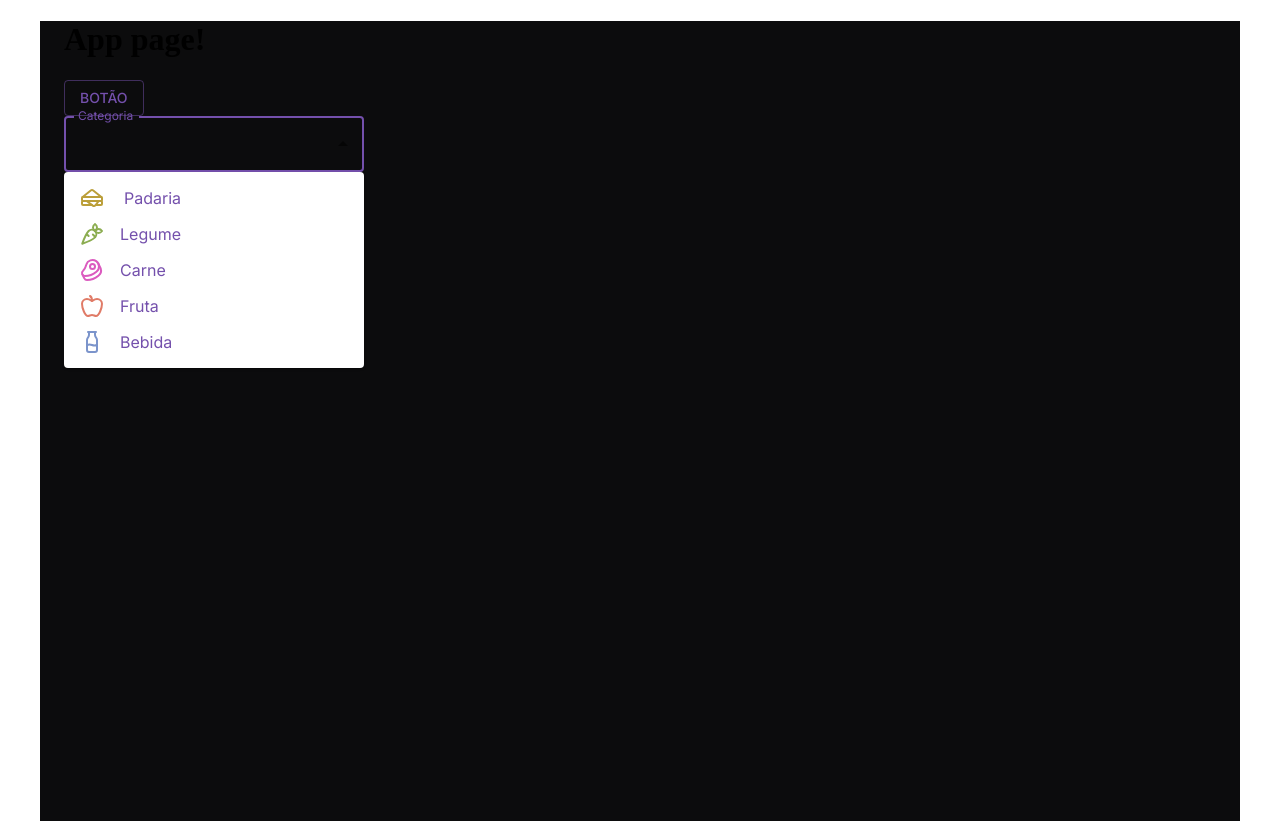
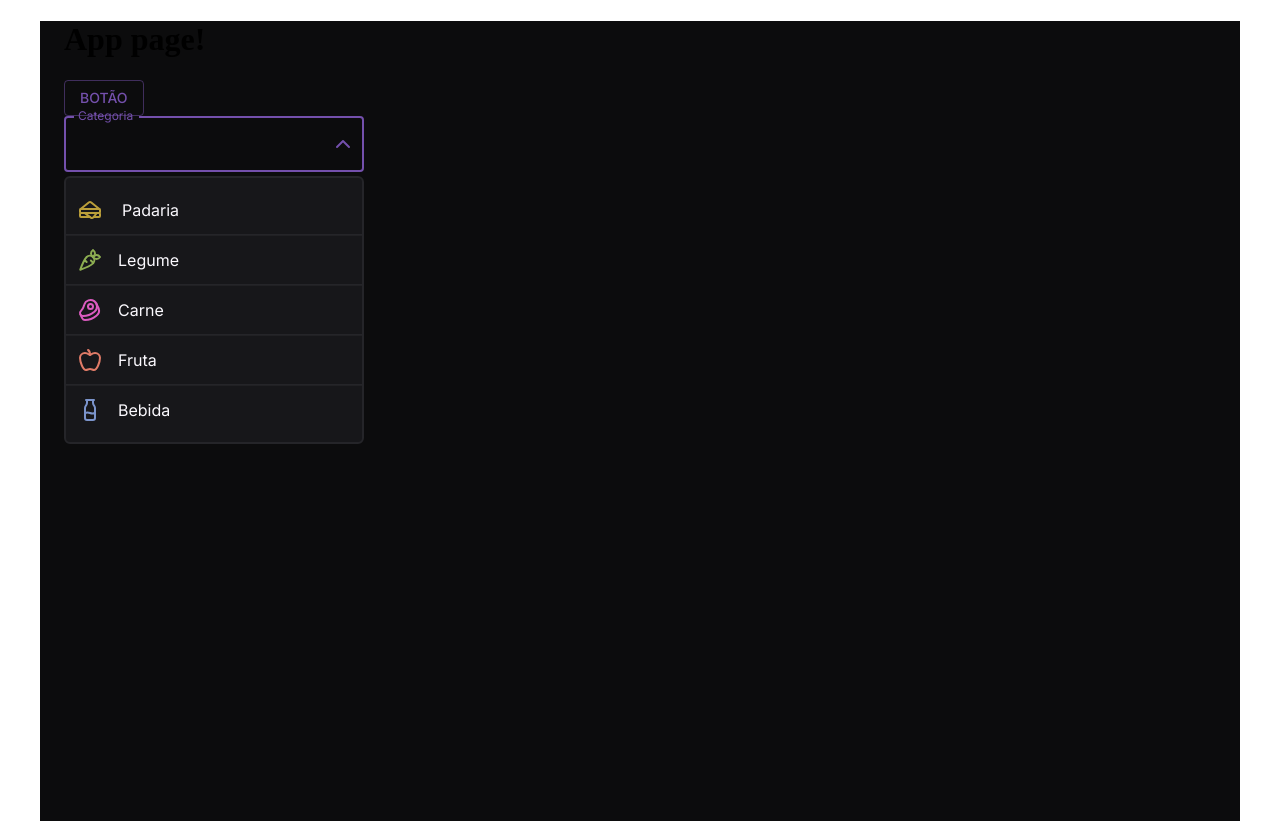
Before and after one commit to gabrieloliveirapimentel/market-list, a React (Vite) app: page / in a window 1280 px wide. Both pictures are taken after a click on the element "Categoria". Built offline with nearby package versions, Linux system fonts and the light colour scheme.

Commit message:
Finalizando o select category

```diff
--- a/src/components/select.tsx
+++ b/src/components/select.tsx
@@ -1,45 +1,22 @@
-import { Box, TextField, Autocomplete, Typography } from "@mui/material";
-import { Milk, Beef, Apple, Carrot, Sandwich, Check } from "lucide-react";
+import {
+  Box,
+  TextField,
+  Autocomplete,
+  Typography,
+  Divider,
+} from "@mui/material";
+import {
+  Milk,
+  Beef,
+  Apple,
+  Carrot,
+  Sandwich,
+  Check,
+  ChevronDown,
+} from "lucide-react";
 import { theme } from "../theme/global";
+import { useState } from "react";
 
-export default function CategorySelect() {
-  return (
-    <Autocomplete
-      id="category-select"
-      sx={{ width: 300 }}
-      options={categories}
-      autoHighlight
-      getOptionLabel={(option) => option.label}
-      noOptionsText="Nenhuma categoria encontrada"
-      renderOption={(props, option, { selected }) => {
-        const { key, ...optionProps } = props;
-        return (
-          <Box key={key} component="li" {...optionProps}>
-            {option.icon}
-
-            <Typography
-              sx={{
-                ml: 2,
-                color: theme.palette.primary.main,
-              }}
-              variant="body1"
-            >
-              {option.label}
-            </Typography>
-
-            {selected && (
-              <Check
-                color={theme.palette.primary.main}
-                style={{ position: "absolute", right: 12 }}
-              />
-            )}
-          </Box>
-        );
-      }}
-      renderInput={(params) => <TextField {...params} label="Categoria" />}
-    />
-  );
-}
 interface CategoriesProps {
   id: number;
   label: string;
@@ -75,3 +52,84 @@ const categories: CategoriesProps[] = [
     icon: <Milk color={theme.palette.blue.main} />,
   },
 ];
+
+export default function CategorySelect() {
+  const [isMenuOpen, setIsMenuOpen] = useState(false);
+
+  return (
+    <Autocomplete
+      id="category-select"
+      sx={{
+        width: 300,
+      }}
+      popupIcon={
+        <ChevronDown
+          style={{
+            color: isMenuOpen
+              ? theme.palette.primary.main
+              : theme.palette.gray["gray-200"],
+          }}
+        />
+      }
+      clearIcon={null}
+      options={categories}
+      autoHighlight
+      getOptionLabel={(option) => option.label}
+      noOptionsText="Nenhuma categoria encontrada"
+      onOpen={() => setIsMenuOpen(true)}
+      onClose={() => setIsMenuOpen(false)}
+      slotProps={{
+        paper: {
+          sx: {
+            backgroundColor: theme.palette.gray["gray-400"],
+            border: "2px solid",
+            borderColor: theme.palette.gray["gray-300"],
+            boxShadow: "none",
+            borderRadius: "6px",
+            marginTop: "4px",
+          },
+        },
+      }}
+      renderOption={(props, option, { selected }) => {
+        const { key, ...optionProps } = props;
+        return (
+          <Box>
+            <Box
+              key={key}
+              component="li"
+              {...optionProps}
+              style={{ display: "flex", alignItems: "center", padding: "12px" }}
+            >
+              {option.icon}
+              <Typography
+                sx={{
+                  ml: 2,
+                }}
+                variant="body1"
+              >
+                {option.label}
+              </Typography>
+
+              {selected && (
+                <Check
+                  color={theme.palette.primary.main}
+                  style={{ position: "absolute", right: 12 }}
+                />
+              )}
+            </Box>
+            {key !== "Bebida" && (
+              <Divider
+                component="li"
+                style={{
+                  backgroundColor: theme.palette.gray["gray-300"],
+                  height: "1px",
+                }}
+              />
+            )}
+          </Box>
+        );
+      }}
+      renderInput={(params) => <TextField {...params} label="Categoria" />}
+    />
+  );
+}
```
